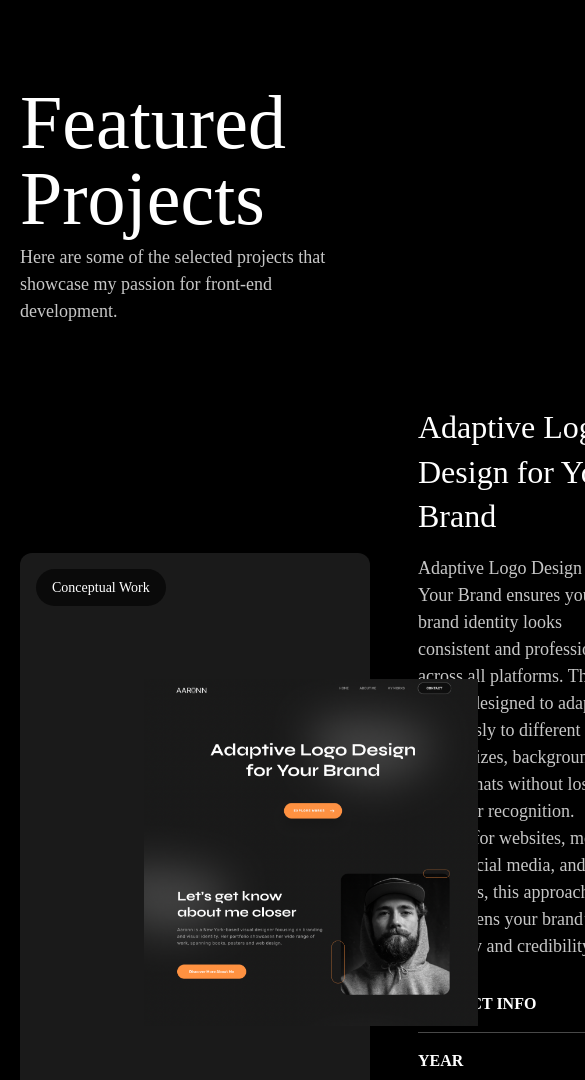
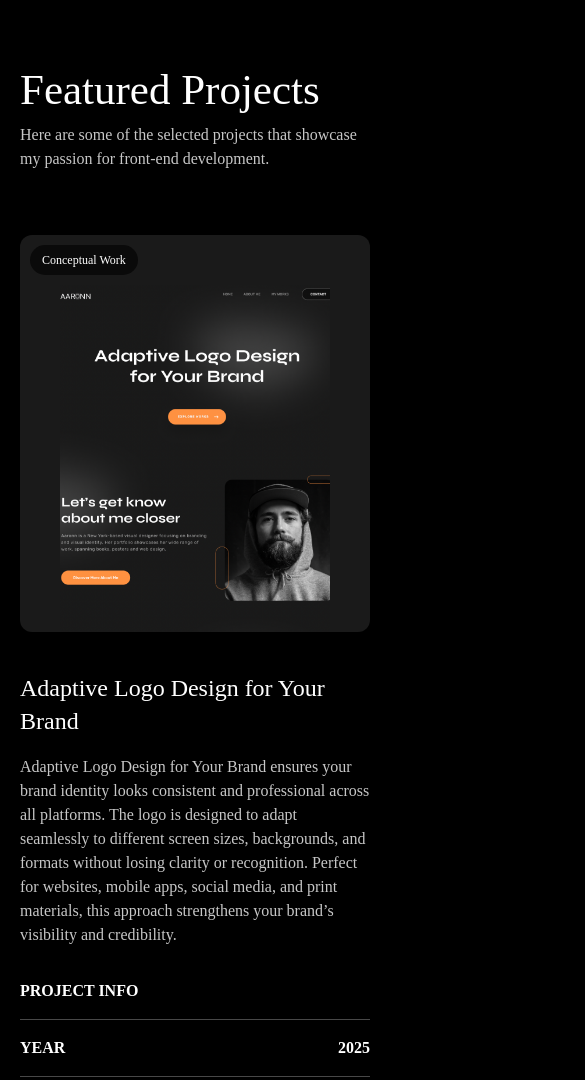
Before and after one commit to frontendoniyorbek/portfolio-web, a plain HTML site: page index.html in a window 390 px wide. Shown: the part 860-1940 px from the top of the page, 585 px wide, since content can reach past the window. Drawn offline with Linux system fonts and the light colour scheme.

Commit message:
add featured responsive

```diff
--- a/css/styles.css
+++ b/css/styles.css
@@ -312,6 +312,55 @@ body {
 		font-size: 64px;
 	}
 	/* HERO END */
+
+	/* FEATURED START */
+	.featured__top {
+		margin-bottom: 64px;
+	}
+
+	.featured__top h2 {
+		font-size: 64px;
+	}
+
+	.featured__list {
+		gap: 90px;
+	}
+
+	.featured__item {
+		gap: 36px;
+	}
+
+	.featured__work {
+		max-width: 48%;
+		display: flex;
+		padding: 80px 57px;
+	}
+
+	.featured__work img {
+		object-fit: cover;
+		width: 100%;
+	}
+
+	.featured__info {
+		max-width: 48%;
+	}
+
+	.featured__title {
+		margin-bottom: 16px;
+		font-size: 28px;
+	}
+
+	.featured__text {
+		font-size: 16px;
+	}
+
+	.featured__inner {
+		display: flex;
+		justify-content: space-between;
+		margin-bottom: 40px;
+	}
+
+	/* FEATURED END */
 }
 @media screen and (max-width: 768px) {
 	.logo {
@@ -372,6 +421,22 @@ body {
 	}
 
 	/* HERO END */
+
+	/* FEATURED START */
+	.featured__item {
+		flex-direction: column;
+	}
+
+	.featured__work {
+		max-width: 100%;
+		padding: 50px 40px 0px 40px;
+	}
+
+	.featured__info {
+		max-width: 100%;
+	}
+
+	/* FEATURED END */
 }
 
 @media screen and (max-width: 680px) {
@@ -410,5 +475,58 @@ body {
 	.hero__title {
 		font-size: 48px;
 	}
+
+	/* FEATURED START */
+	.featured {
+		padding-top: 64px;
+		padding-bottom: 64px;
+	}
+
+	.featured__top {
+		margin-bottom: 64px;
+		max-width: 100%;
+		width: 100%;
+	}
+
+	.featured__top h2 {
+		font-size: 43px;
+		margin-bottom: 12px;
+	}
+
+	.featured__top p {
+		font-size: 16px;
+	}
+
+	.featured__list {
+		gap: 96px;
+	}
+
+	.featured__item {
+		gap: 40px;
+	}
+
+	.featured__work-btn {
+		top: 10px;
+		left: 10px;
+		padding: 6px 12px;
+		font-size: 12px;
+	}
+
+	.featured__title {
+		font-size: 24px;
+	}
+
+	.featured__text {
+		font-size: 16px;
+	}
+
+	.featured__inner {
+		margin-bottom: 16px;
+	}
+
+	.featured__social a {
+		font-size: 14px;
+	}
+	/* FEATURED END */
 }
 /* MEADI END */
--- a/index.html
+++ b/index.html
@@ -110,7 +110,6 @@
 
 						<li class="featured__item">
 							<div class="featured__work">
-								<button class="featured__work-btn">Conceptual Work</button>
 								<img src="images/featured/aaronn.png" alt="aaronn" width="468" height="347" />
 							</div>
 							<div class="featured__info">
@@ -144,7 +143,6 @@
 
 						<li class="featured__item">
 							<div class="featured__work">
-								<button class="featured__work-btn">Conceptual Work</button>
 								<img src="images/featured/aaronn.png" alt="aaronn" width="468" height="347" />
 							</div>
 							<div class="featured__info">
```
